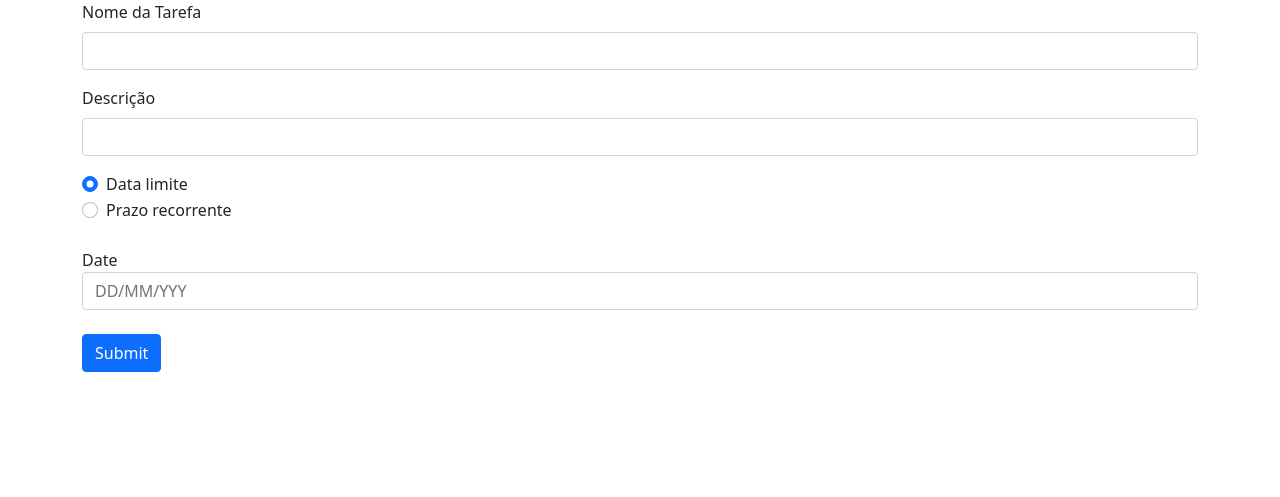
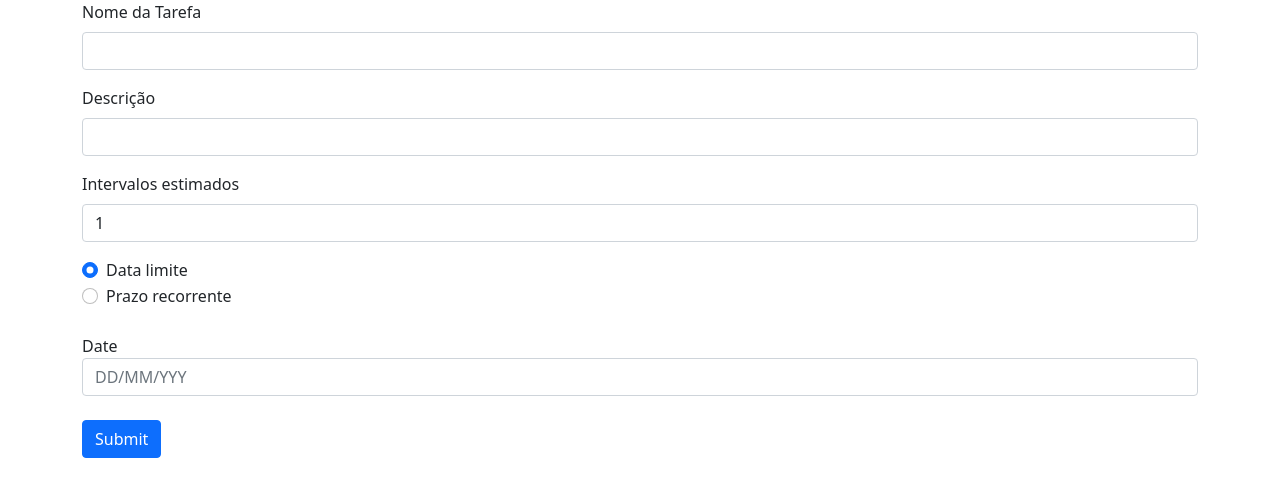
Before and after one commit to thegiovanesilva/ryse, a PHP site: page /tarefas/criar.php in a window 1280 px wide. Shown: the part 56-553 px from the top of the page. Run offline with PHP 8.4, Linux system fonts and the light colour scheme; some libraries are stand-ins or nearby versions.

Commit message:
Tarefa 21

```diff
--- a/src/tarefas/criar.php
+++ b/src/tarefas/criar.php
@@ -16,6 +16,11 @@
         <div class="mb-3">
             <label for="descricao" class="form-label">Descrição</label>
             <input type="text" name="descricao" class="form-control" id="descricao" required>
+        </div>
+
+        <div class="mb-3">
+            <label for="intervalos_estimados" class="form-label">Intervalos estimados</label>
+            <input type="number" name="intervalos_estimados" class="form-control" id="intervalos_estimados" value="1" required>
         </div>
 
         <!-- Definição do prazo -->
```
